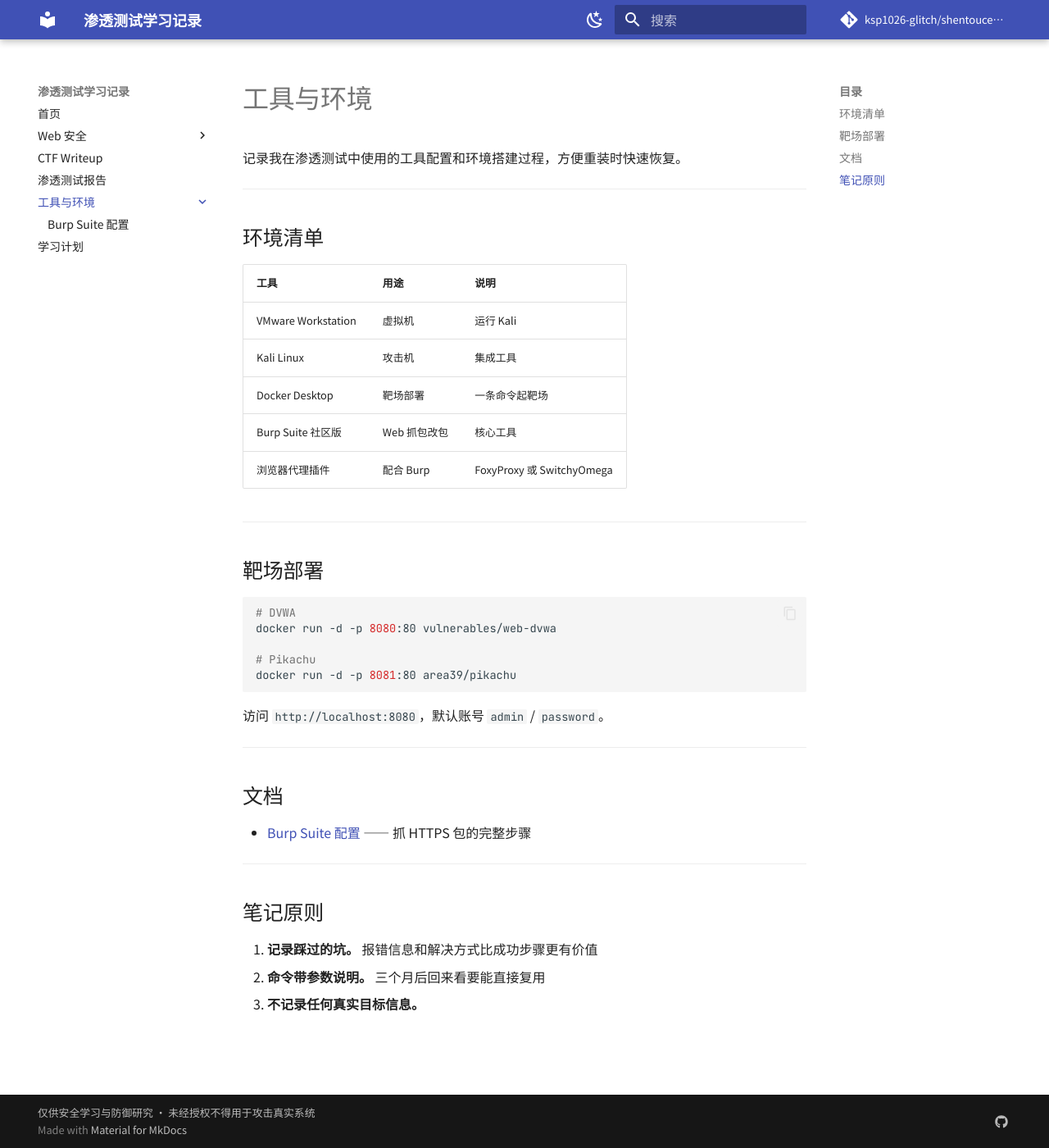
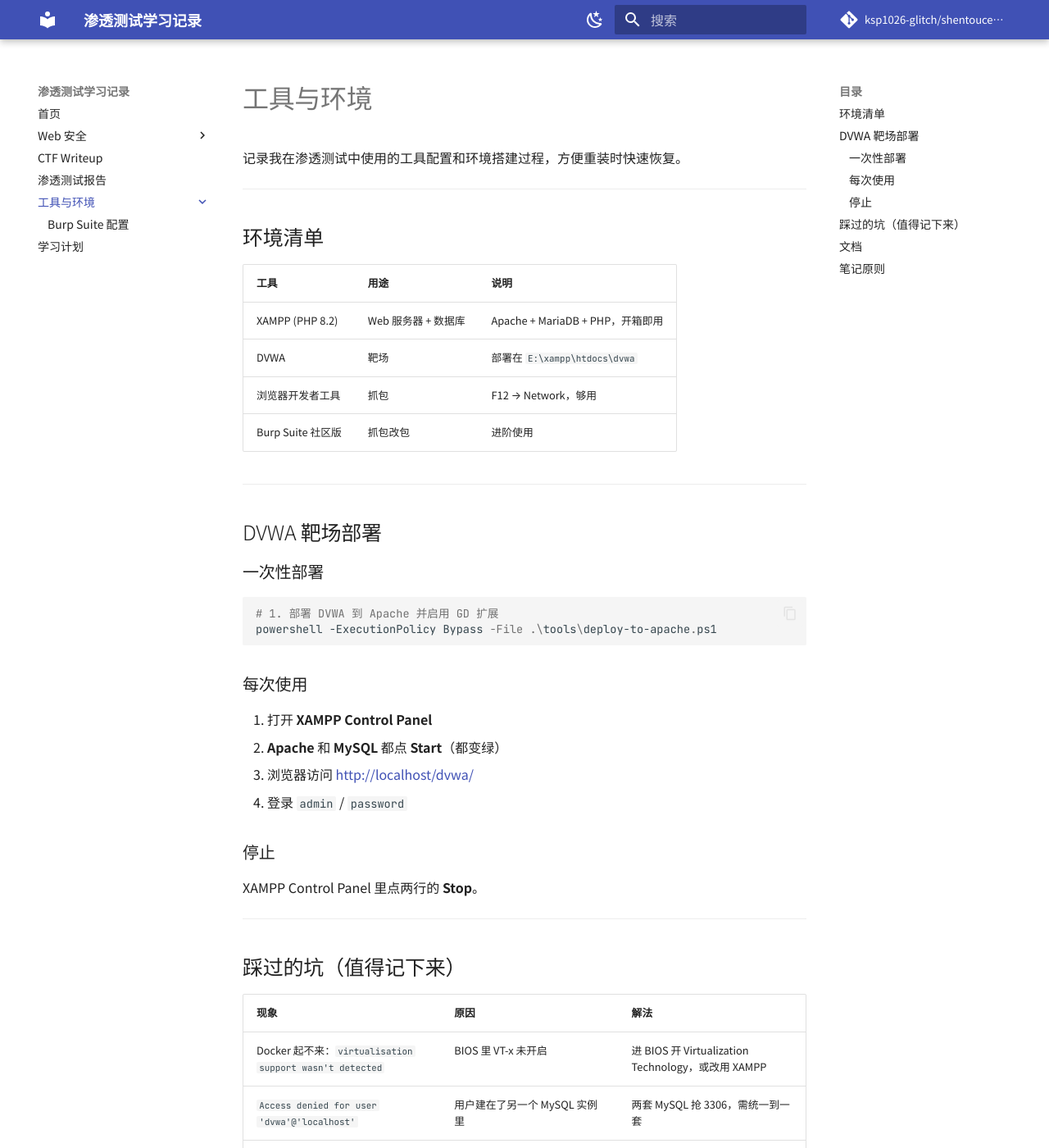
Before and after one commit to ksp1026-glitch/shentouceshibaogao, an MkDocs documentation site: the page built from docs/tools/index.md, in a window 1280 px wide and 1400 px high. Shown: the whole window at 82% size. Built offline with MkDocs 1.6.1 and Material for MkDocs 9.7.7, drawn with Linux system fonts in a browser that asks for light colours; comment, search, counter and statistics services are not loaded; some of the changed text lies outside the part shown.

Commit message:
docs: 更新环境说明为实际的 XAMPP 方案
- index.md: 工具栈从 Docker/VMware 改为 XAMPP
- tools/index.md: 补充 DVWA 部署步骤与每次启动方法
- 记录部署过程中踩过的坑（VT-x、双 MySQL 冲突、密码哈希为空等）

````diff
--- a/docs/tools/index.md
+++ b/docs/tools/index.md
@@ -8,25 +8,52 @@
 
 | 工具 | 用途 | 说明 |
 |---|---|---|
-| VMware Workstation | 虚拟机 | 运行 Kali |
-| Kali Linux | 攻击机 | 集成工具 |
-| Docker Desktop | 靶场部署 | 一条命令起靶场 |
-| Burp Suite 社区版 | Web 抓包改包 | 核心工具 |
-| 浏览器代理插件 | 配合 Burp | FoxyProxy 或 SwitchyOmega |
+| XAMPP (PHP 8.2) | Web 服务器 + 数据库 | Apache + MariaDB + PHP，开箱即用 |
+| DVWA | 靶场 | 部署在 `E:\xampp\htdocs\dvwa` |
+| 浏览器开发者工具 | 抓包 | F12 → Network，够用 |
+| Burp Suite 社区版 | 抓包改包 | 进阶使用 |
 
 ---
 
-## 靶场部署
+## DVWA 靶场部署
 
-```bash
-# DVWA
-docker run -d -p 8080:80 vulnerables/web-dvwa
+### 一次性部署
 
-# Pikachu
-docker run -d -p 8081:80 area39/pikachu
+```powershell
+# 1. 部署 DVWA 到 Apache 并启用 GD 扩展
+powershell -ExecutionPolicy Bypass -File .\tools\deploy-to-apache.ps1
 ```
 
-访问 `http://localhost:8080`，默认账号 `admin` / `password`。
+### 每次使用
+
+1. 打开 **XAMPP Control Panel**
+2. **Apache** 和 **MySQL** 都点 **Start**（都变绿）
+3. 浏览器访问 <http://localhost/dvwa/>
+4. 登录 `admin` / `password`
+
+### 停止
+
+XAMPP Control Panel 里点两行的 **Stop**。
+
+---
+
+## 踩过的坑（值得记下来）
+
+| 现象 | 原因 | 解法 |
+|---|---|---|
+| Docker 起不来：`virtualisation support wasn't detected` | BIOS 里 VT-x 未开启 | 进 BIOS 开 Virtualization Technology，或改用 XAMPP |
+| `Access denied for user 'dvwa'@'localhost'` | 用户建在了另一个 MySQL 实例里 | 两套 MySQL 抢 3306，需统一到一套 |
+| 密码哈希长度 = 0，任何密码都登录失败 | `CREATE USER IF NOT EXISTS` 静默跳过已存在的用户 | 改用 `DROP USER` + `CREATE USER` |
+| PHP 内置服务器关掉终端就死 | 进程绑在父进程上 | 改用 Apache（Windows 服务） |
+| 脚本"成功"了但文件其实没写进去 | 只读校验给了假阳性 | **写完必须回读确认** |
+
+!!! tip "最大的教训"
+
+    **换数据库服务时，账号不会跟着走。** 从 MySQL 8.4 切到 MariaDB，
+    数据目录完全不同，原来建的用户凭空消失。
+
+    所以任何"建用户"的脚本都必须**主动验证能否真的登录**，
+    而不是只看命令退出码。
 
 ---
 
````
Also changed, not shown: docs/index.md (+2 -2 lines).
